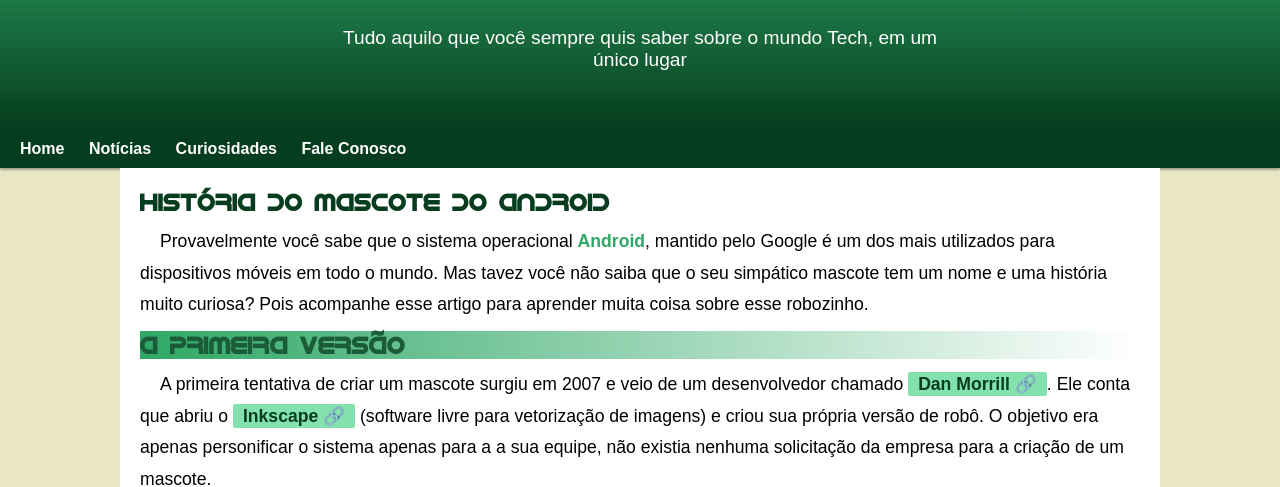
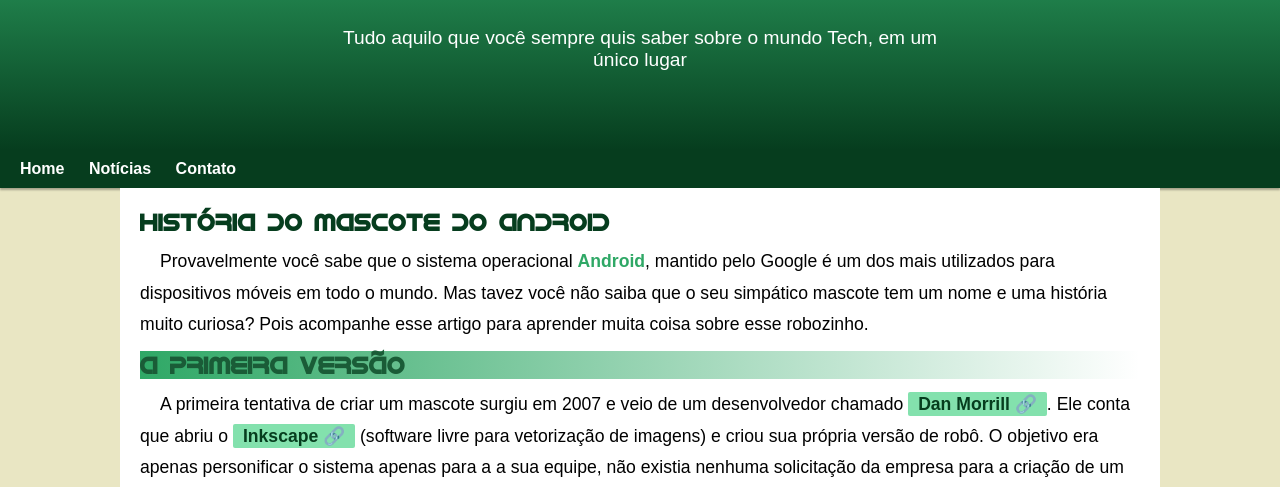
Before and after one commit to antoniosouzadecarvalho/projeto-android, a plain HTML site: page index.html in a window 1280 px wide. Shown: the part 100-587 px from the top of the page. Drawn offline with Linux system fonts and the light colour scheme.

Commit message:
UPDATE header

```diff
--- a/index.html
+++ b/index.html
@@ -18,8 +18,7 @@
     <nav>
         <a href="#">Home</a>
         <a href="#">Notícias</a>
-        <a href="#">Curiosidades</a>
-        <a href="#">Fale Conosco</a>
+        <a href="#">Contato</a>
     </nav>
 
     <main>
--- a/style.css
+++ b/style.css
@@ -40,6 +40,7 @@ header {
     height: 150px;
     padding: 40px;
     text-align: center;
+    padding-bottom: 60px;
 }
 
 header > h1 {
```
